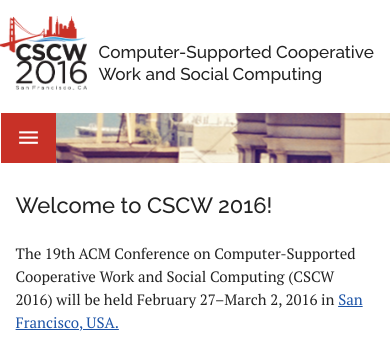
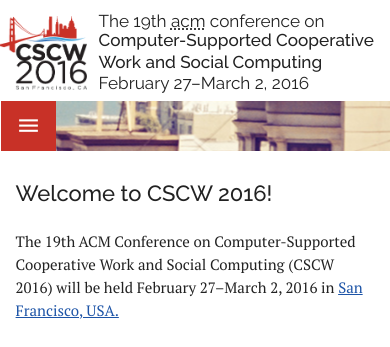
Before and after one commit to niloufars/CSCW2016, a PHP site: page /index.php in a window 390 px wide. Shown: the top 347 px of the page. Run offline with PHP 8.4, Linux system fonts and the light colour scheme; some libraries are stand-ins or nearby versions.

Commit message:
positioning fix on mobile header

```diff
--- a/css/styles.css
+++ b/css/styles.css
@@ -219,7 +219,7 @@
 	}
 
 	.brand {
-		margin-bottom: 6vw;
+		margin-bottom: 3vw;
 	}
 
     .logo a {
@@ -238,17 +238,19 @@
 	}
 
     .title-block h1 {
-        font-size: 4.4vw;
-        line-height: 5.5vw;
-        margin-bottom: 1.2vw;
-    }
+		font-size: 4.4vw;
+		line-height: 5.5vw;
+		margin-bottom: -0.65vw;
+	}
 
 	.title-block h1 span {
 		display: inline;
 	}
 
     .title-block h1 small {
-        display: none;
+		font-size: 4.4vw;
+		line-height: 5.5vw;
+		margin-bottom: -0.65vw;
     }
 
 	.menu-link {
```
